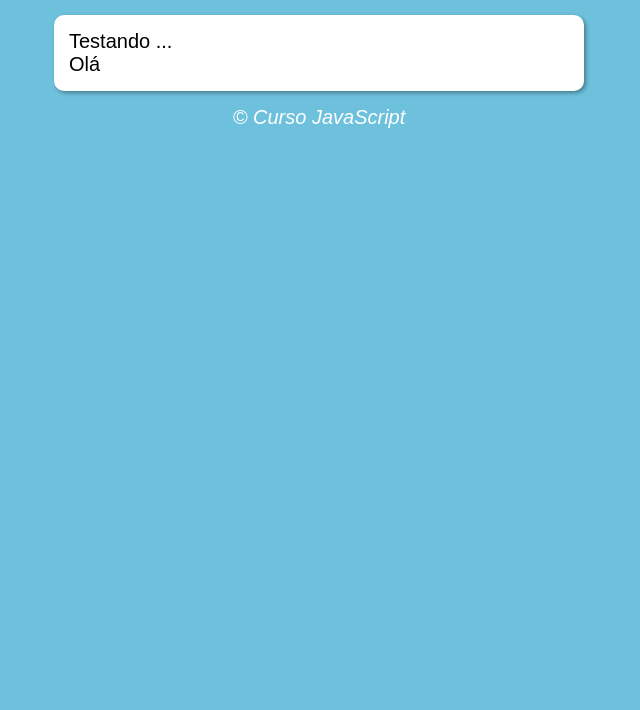
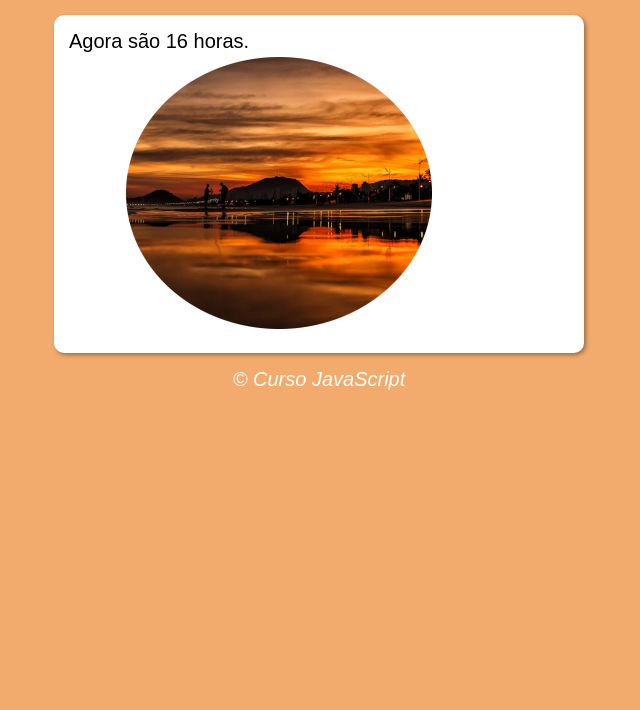
Before and after one commit to alissondev94/javascript, a plain HTML site: page aulas/exercicio/ex001/001.html in a window 1280 px wide. Shown: the part 90-800 px from the top of the page, without its empty margins (321-961 px from the left). Drawn offline with Linux system fonts and the light colour scheme.

Commit message:
exercicio hora do dia

```diff
--- a/aulas/exercicio/ex001/001.html
+++ b/aulas/exercicio/ex001/001.html
@@ -4,19 +4,19 @@
     <meta charset="UTF-8">
     <meta http-equiv="X-UA-Compatible" content="IE=edge">
     <meta name="viewport" content="width=device-width, initial-scale=1.0">
-    <title>Modelo de Exercício</title>
+    <title>Hora do dia</title>
     <link rel="stylesheet" href="style.css">
 </head>
-<body>
+<body onload="carregar()">
     <header>
         <h1>Hora do dia!</h1>
     </header>
     <section>
-        <div>
-            Testando ...
+        <div id="msg">
+            Aqui vai aparecer a mensagem...
         </div>
-        <div>
-            Olá
+        <div id="img">
+            <img id="imagem" src="manhapq.png" alt="imagem do dia">
         </div>
     </section>
     <footer>
--- a/aulas/exercicio/ex001/script.js
+++ b/aulas/exercicio/ex001/script.js
@@ -0,0 +1,20 @@
+function carregar() {
+    var msg = window.document.getElementById('msg')
+    var img = window.document.getElementById('imagem')
+    var data = new Date()
+    var hora = data.getHours()
+    msg.innerHTML = `Agora são ${hora} horas.`
+    if (hora >= 0 && hora < 12) {
+        //Bom dia!
+        img.src = 'manhapq.png'
+        document.body.style.background ='#485059'
+    } else if (hora >= 12 && hora < 18) {
+        //Boa tarde!
+        img.src = 'tardepq.png'
+        document.body.style.background ='#F2AB6D'
+    } else {
+        //Boa noite!
+        img.src = 'noitepq.png'
+        document.body.style.background ='#1D3240'
+    }
+}
```
Also changed, not shown: aulas/exercicio/ex001/manhapq.png (renamed from aulas/exercicio/manhapq.png), aulas/exercicio/ex001/noitepq.png (renamed from aulas/exercicio/noitepq.png), aulas/exercicio/ex001/tardepq.png (renamed from aulas/exercicio/tardepq.png).
